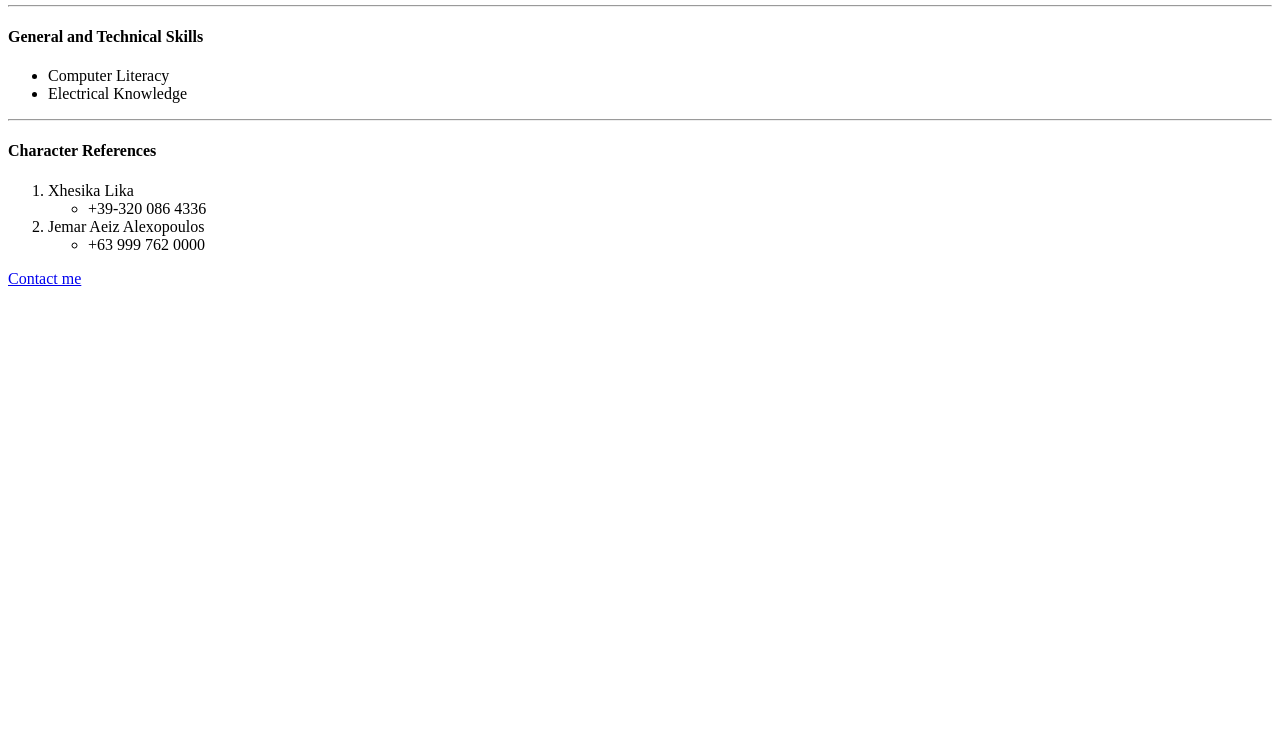
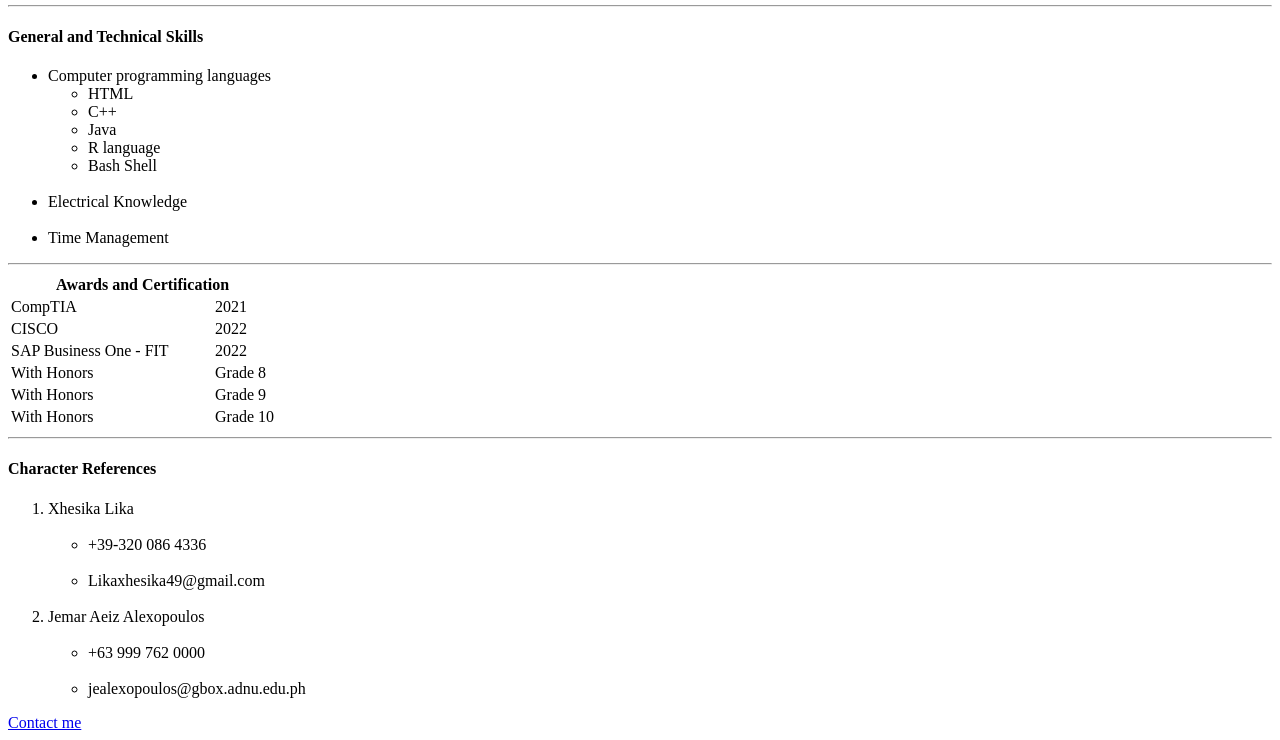
Before and after one commit to Incarnage/resume, a plain HTML site: page index.html in a window 1280 px wide. Shown: the part 596-1336 px from the top of the page. Before the commit the page ends 892 px from the top, so only its background shows below. Drawn offline with Linux system fonts and the light colour scheme.

Commit message:
Update index.html

```diff
--- a/index.html
+++ b/index.html
@@ -43,19 +43,79 @@
 <hr>
 <h4>General and Technical Skills</h4>
 <ul>
-    <li>Computer Literacy</li>
+    <li>Computer programming languages</li>
+        <ul>
+            <li>HTML</li>
+            <li>C++</li>
+            <li>Java</li>
+            <li>R language</li>
+            <li>Bash Shell</li>
+        </ul>
+    <br>
     <li>Electrical Knowledge</li>
+    <br>
+    <li>Time Management</li>
 </ul>
 <hr>
+
+<table>
+    <th colspan="2">Awards and Certification</th>
+
+    <tr>
+        <td width="200">CompTIA</td>
+        <td>2021</td>
+    </tr>
+
+    <tr>
+        <td>CISCO</td>
+        <td>2022</td>
+    </tr>
+
+    <tr>
+        <td >SAP Business One - FIT</td>
+        <td>2022</td>
+    </tr>
+
+    <tr>
+        <td >With Honors</td>
+        <td>Grade 8</td>
+    </tr>
+
+    <tr>
+        <td >With Honors</td>
+        <td>Grade 9</td>
+    </tr>
+
+    <tr>
+        <td >With Honors</td>
+        <td>Grade 10</td>
+    </tr>
+
+
+</table>
+
+<hr>
+
 <h4>Character References</h4>
+
+
 <ol>
     <li>Xhesika Lika</li>
         <ul>
+            <br>
             <li>+39-320 086 4336</li>
+            <br>
+            <li>Likaxhesika49@gmail.com</li>
         </ul>
+
+        <br>
+
     <li>Jemar Aeiz Alexopoulos</li>
         <ul>
+            <br>
             <li>+63 999 762 0000</li>
+            <br>
+            <li>jealexopoulos@gbox.adnu.edu.ph</li>
         </ul>
 </ol>
     <a href="contact.html">Contact me</a>
```
